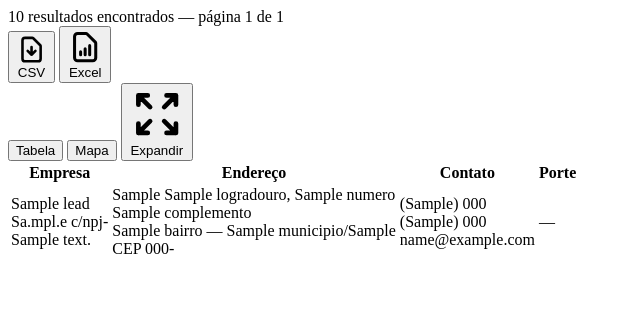
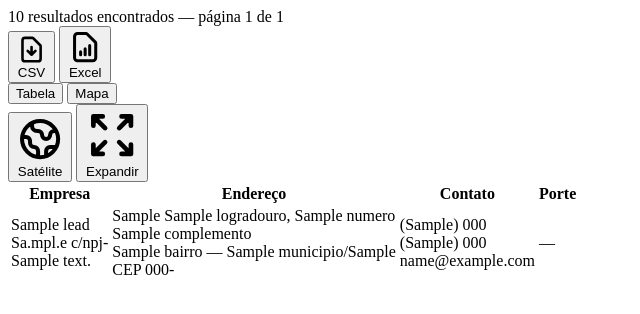
Before and after one commit to Dsousa0/SBR_LEEDS, a FastAPI app: template app/templates/partials/resultados.html in a window 1280 px wide. Shown: the top 314 px of the page, without its empty margins (0-640 px from the left). Run offline with FastAPI, Linux system fonts and the light colour scheme; the template is opened without the code that fills it: most values are stand-ins (such as "Sample title", 1, 10 or a date in 2020); parts of the project's set-up code (start-up, migrations or seed data) failed here and were passed over; some libraries are stand-ins or nearby versions.

Commit message:
feat: toggle satélite/mapa no Leaflet via ESRI World Imagery
Botão "Satélite" na barra do mapa alterna entre OSM (ruas) e ESRI
World Imagery (satélite). Preferência é salva no localStorage.

Co-Authored-By: Claude Sonnet 4.6 <noreply@anthropic.com>

```diff
--- a/app/templates/partials/resultados.html
+++ b/app/templates/partials/resultados.html
@@ -50,8 +50,20 @@
             class="aba px-5 py-3 text-sm font-medium flex items-center gap-1.5 text-[#666] hover:text-[#aaa] border-b-2 border-transparent transition-colors">
       Mapa
     </button>
+    <div class="hidden ml-auto mr-3 flex items-center gap-2" id="btns-mapa">
+      <!-- Toggle satélite -->
+      <button onclick="alternarCamadaMapa()" id="btn-satelite" type="button"
+              class="text-xs px-3 py-1.5 rounded-lg border border-[#3a3a3a] text-[#aaa] hover:border-orange-500 hover:text-orange-500 transition-colors flex items-center gap-1.5"
+              title="Alternar entre mapa e satélite">
+        <svg class="w-3.5 h-3.5" fill="none" stroke="currentColor" viewBox="0 0 24 24">
+          <path stroke-linecap="round" stroke-linejoin="round" stroke-width="2"
+            d="M3.055 11H5a2 2 0 012 2v1a2 2 0 002 2 2 2 0 012 2v2.945M8 3.935V5.5A2.5 2.5 0 0010.5 8h.5a2 2 0 012 2 2 2 0 104 0 2 2 0 012-2h1.064M15 20.488V18a2 2 0 012-2h3.064M21 12a9 9 0 11-18 0 9 9 0 0118 0z"/>
+        </svg>
+        <span id="lbl-satelite">Satélite</span>
+      </button>
+      <!-- Expandir -->
       <button onclick="alternarMapaExpandido()" id="btn-expandir-mapa" type="button"
-            class="hidden ml-auto mr-3 text-xs px-3 py-1.5 rounded-lg border border-[#3a3a3a] text-[#aaa] hover:border-orange-500 hover:text-orange-500 transition-colors flex items-center gap-1.5"
+              class="text-xs px-3 py-1.5 rounded-lg border border-[#3a3a3a] text-[#aaa] hover:border-orange-500 hover:text-orange-500 transition-colors flex items-center gap-1.5"
               title="Alternar visualização ampliada (ESC para voltar)">
         <svg id="ico-expandir" class="w-3.5 h-3.5" fill="none" stroke="currentColor" viewBox="0 0 24 24">
           <path stroke-linecap="round" stroke-linejoin="round" stroke-width="2"
@@ -59,6 +71,7 @@
         </svg>
         <span id="lbl-expandir">Expandir</span>
       </button>
+    </div>
   </div>
 
   <!-- Tabela -->
@@ -315,8 +328,8 @@ window.mostrarAba = function(aba) {
   document.getElementById('aba-mapa').className =
     'aba px-5 py-3 text-sm font-medium flex items-center gap-1.5 border-b-2 ' +
     (aba === 'mapa' ? 'border-orange-500 text-orange-500' : 'border-transparent text-[#666] hover:text-[#aaa]');
-  document.getElementById('btn-expandir-mapa').classList.toggle('hidden', aba !== 'mapa');
-  document.getElementById('btn-expandir-mapa').classList.toggle('flex', aba === 'mapa');
+  document.getElementById('btns-mapa').classList.toggle('hidden', aba !== 'mapa');
+  document.getElementById('btns-mapa').classList.toggle('flex', aba === 'mapa');
   if (aba === 'mapa') window.iniciarMapa();
 };
 
@@ -329,6 +342,26 @@ window.alternarMapaExpandido = function() {
   lbl.textContent = expandido ? 'Reduzir' : 'Expandir';
   // Leaflet precisa recalcular dimensões ao mudar o tamanho do container
   if (window.mapaLeaflet) setTimeout(() => window.mapaLeaflet.invalidateSize(), 200);
+};
+
+function _atualizarBtnSatelite(satelite) {
+  const lbl = document.getElementById('lbl-satelite');
+  if (lbl) lbl.textContent = satelite ? 'Mapa' : 'Satélite';
+}
+
+window.alternarCamadaMapa = function() {
+  if (!window.mapaLeaflet) return;
+  const usaSat = window.mapaLeaflet.hasLayer(window._camadaSat);
+  if (usaSat) {
+    window.mapaLeaflet.removeLayer(window._camadaSat);
+    window._camadaRua.addTo(window.mapaLeaflet);
+    localStorage.setItem('pm_camada', 'rua');
+  } else {
+    window.mapaLeaflet.removeLayer(window._camadaRua);
+    window._camadaSat.addTo(window.mapaLeaflet);
+    localStorage.setItem('pm_camada', 'satelite');
+  }
+  _atualizarBtnSatelite(!usaSat);
 };
 
 // ESC sai do modo expandido
@@ -354,9 +387,19 @@ window.iniciarMapa = async function() {
 
   const mapa = L.map('mapa').setView([-15.77, -47.93], 5);
   window.mapaLeaflet = mapa;
-  L.tileLayer('https://{s}.tile.openstreetmap.org/{z}/{x}/{y}.png', {
-    attribution: '© OpenStreetMap contributors'
-  }).addTo(mapa);
+
+  const camadaRua = L.tileLayer('https://{s}.tile.openstreetmap.org/{z}/{x}/{y}.png', {
+    attribution: '© OpenStreetMap contributors', maxZoom: 19,
+  });
+  const camadaSat = L.tileLayer(
+    'https://server.arcgisonline.com/ArcGIS/rest/services/World_Imagery/MapServer/tile/{z}/{y}/{x}',
+    { attribution: '© Esri', maxZoom: 19 }
+  );
+  const usaSat = localStorage.getItem('pm_camada') === 'satelite';
+  (usaSat ? camadaSat : camadaRua).addTo(mapa);
+  window._camadaRua = camadaRua;
+  window._camadaSat = camadaSat;
+  _atualizarBtnSatelite(usaSat);
 
   // Cluster: agrupa marcadores sobrepostos (vários leads no mesmo CEP).
   // Ao clicar/aproximar, expande em "spider" pra ver cada um individualmente.
```
Lines whose indentation alone changed are shown as unchanged.
